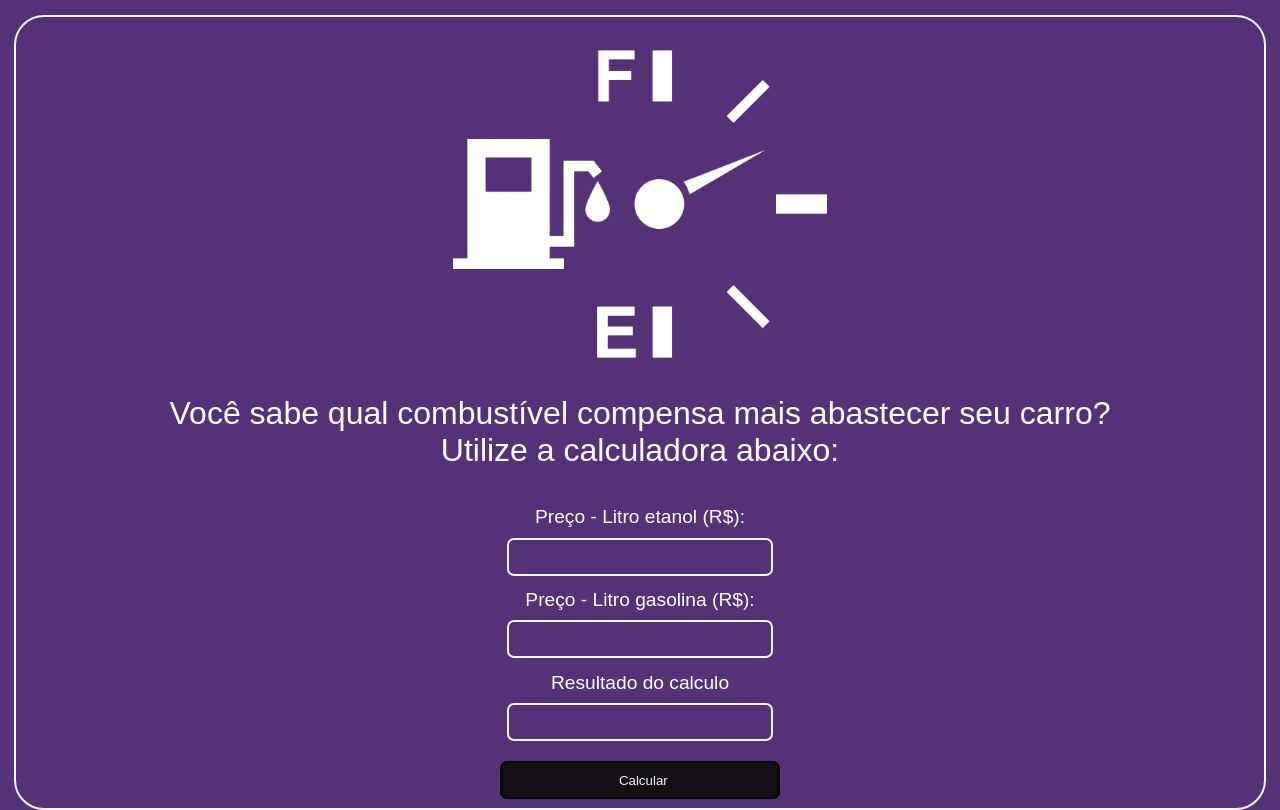
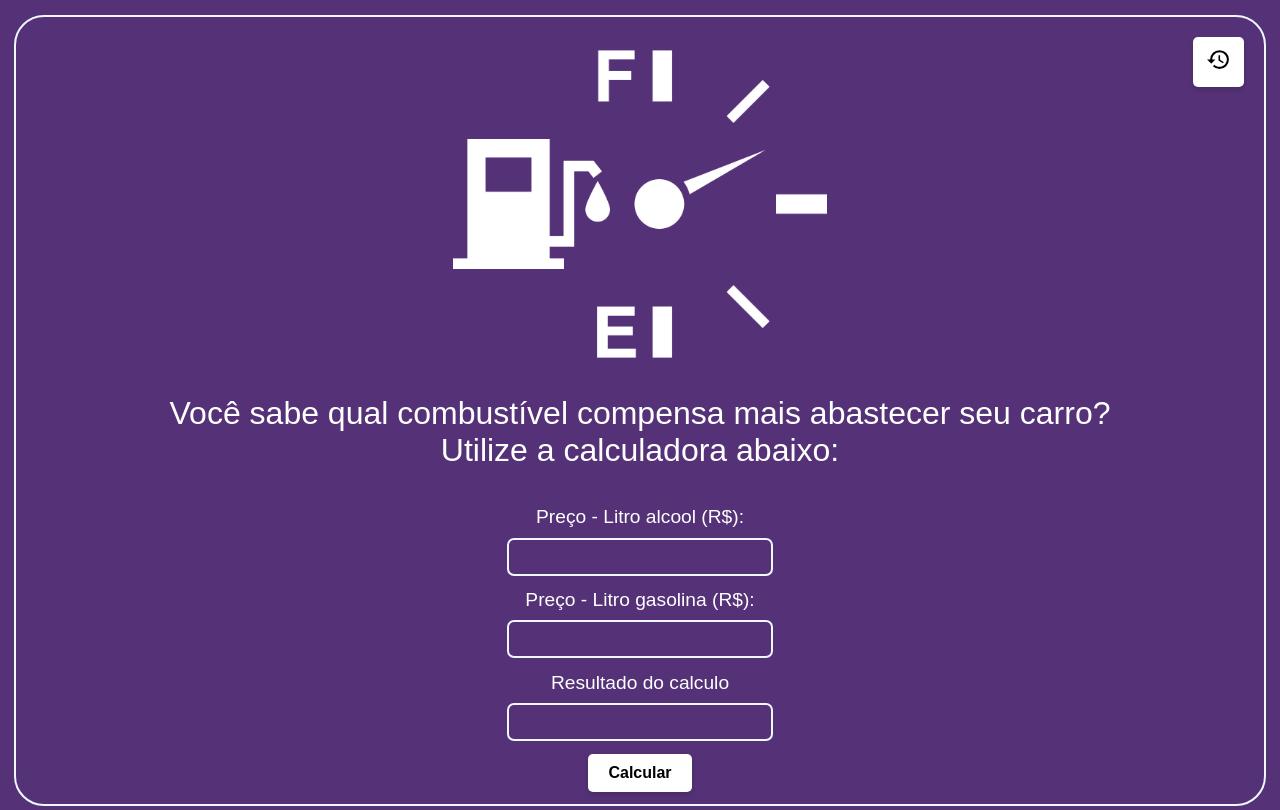
Before and after one commit to ErickSousa312/Calculadora-gasolina, a Next.js app: page / in a window 1280 px wide. Built offline with nearby package versions, Linux system fonts and the light colour scheme.

Commit message:
historico add
adicionado o histórico ao app

```diff
--- a/package.json
+++ b/package.json
@@ -14,6 +14,7 @@
     "eslint-config-next": "13.1.6",
     "next": "13.1.6",
     "react": "18.2.0",
-    "react-dom": "18.2.0"
+    "react-dom": "18.2.0",
+    "react-icons": "^4.7.1"
   }
 }
--- a/pages/index.js
+++ b/pages/index.js
@@ -4,33 +4,49 @@ import { Inter } from '@next/font/google'
 import styles from '@/styles/Home.module.css'
 import foto from '../public/img/foto-1.png'
 import { useState } from 'react'
+import { MdHistory } from 'react-icons/md';
+import Link from 'next/link'
 
 const inter = Inter({ subsets: ['latin'] })
 
 export default function Home() {
   const [dataForm, setDataForm] = useState({
-    etanol: '',
+    alcool: '',
     gasolina: '',
     resultado:''
   });
 
   const calculoRentabilidade = (al,ga) => {
-    const resultado = al/ga
-    if(al==0||ga==0){
-      return "Insira um valor valido"
-    }else if (resultado<0.7) {
-      return "álcool é a opção mais vantajosa"
-    }else {
-      return "gasolina é a opção mais vantajosa"
+    if (al==0||ga==0) {
+      return "Insira um valor válido"
     }
+      return (al / ga) < 0.7 ? "Álcool é a opção mais vantajosa" : "Gasolina é a opção mais vantajosa";
   }
 
-  const onChangeInput = e => setDataForm({ ...dataForm, [e.target.name]: e.target.value });
-  const sendNumber = async e => {
-    e.preventDefault()
-    setDataForm({...dataForm, resultado:calculoRentabilidade(dataForm.etanol,dataForm.gasolina)})
+  const onChangeInput = (event) => setDataForm({ ...dataForm, [event.target.name]: event.target.value });
 
+
+  const handleSubmit = async (e) => {
+    e.preventDefault();
+    const result1 = calculoRentabilidade(dataForm.alcool, dataForm.gasolina)
+    setDataForm({...dataForm, resultado:result1})
+    console.log(dataForm.alcool)
+    const a = await fetch('http://localhost:3002/historico/', {
+      method: 'POST',
+      headers: {
+        'Content-Type': 'application/json'
+      },
+      body: JSON.stringify({
+        numero1: dataForm.alcool,
+        numero2: dataForm.gasolina,
+        resultado: result1
+      })
+    })
+
+    const data  = await a.json()
+    console.log(data)
   }
+
 
   return (
     <>
@@ -49,11 +65,11 @@ export default function Home() {
           Utilize a calculadora abaixo:<br /><br />
         </h1>
 
-        <form onSubmit={sendNumber}>
+        <form onSubmit={handleSubmit}>
           <div className="fields">
             <div className="field name">
-              <label className={styles.fontLabel}>Preço - Litro etanol (R$):</label><br/>
-              <input className={styles.inputs} type="number" name="etanol"  onChange={onChangeInput} value={dataForm.etanol} />
+              <label className={styles.fontLabel}>Preço - Litro alcool (R$):</label><br/>
+              <input className={styles.inputs} type="number" name="alcool"  onChange={onChangeInput} value={dataForm.alcool} />
             </div>
           </div>
 
@@ -72,12 +88,13 @@ export default function Home() {
           </div>
 
           <div >
-            <button className={styles.buttonArea} type="submit">Calcular</button>
+            <button className={styles.btn2} type="submit">Calcular</button>
           </div>
         </form>
-
+        <Link className={styles.btn}  href="/historico">
+          <MdHistory size={25} />
+        </Link>
       </div>
-
     </>
   )
 }
--- /dev/null
+++ b/styles/Historico.module.css
@@ -0,0 +1,84 @@
+@import url('https://fonts.googleapis.com/css2?family=Poppins:wght@400;500;600;700&family=Ubuntu:wght@400;500;700&display=swap');
+
+.container {
+    max-width: 1200px;
+    margin: 30px 30px 30px 30px;
+  }
+
+  .title {
+    font-size: 48px;
+    font-weight: bold;
+    color: #f1f4f7;
+    text-align: center;
+    margin-bottom: 20px;
+    font-family: Arial, Helvetica, sans-serif;
+  }
+
+.iconBack{
+    margin-left: 20%;
+    margin-top: 20%;
+}
+  .btn {
+    display: inline-block;
+    padding: 6px 10px;
+    font-size: 20px;
+    font-weight: bold;
+    text-align: center;
+    color: #000000;
+    background-color: #ffffff;
+    border: none;
+    border-radius: 5px;
+    box-shadow: 0 3px 6px rgba(0, 0, 0, 0.16);
+    transition: all 0.2s ease-in-out;
+    position: absolute;
+    top: 1em;
+    left: 1em
+}
+.btn:hover {
+  background-color: #9815c0;
+  box-shadow: 0 6px 12px rgba(0, 0, 0, 0.24);
+  transform: translateY(-2px);
+}
+
+.btn:active {
+  background-color: #a687ad;
+  box-shadow: 0 1px 2px rgba(0, 0, 0, 0.16);
+  transform: translateY(0px);
+}
+
+.p{
+    font-family: 'Times New Roman', Times, serif;
+  }
+  .grid {
+    display: grid;
+    grid-template-columns: repeat(auto-fit, minmax(200px, 1fr));
+    grid-gap: 12px;
+  }
+
+  .item {
+    border-radius: 15px;
+    padding: 5px;
+    text-align: center;
+    background-color: #fff;
+    font-family:  'Franklin Gothic Medium', 'Arial Narrow', Arial, sans-serif;
+    font-weight: bold;
+  }
+
+  .item:hover {
+    background-color: #f2f2f2;
+  }
+
+  .link {
+    display: block;
+    margin-top: 10px;
+    text-align: center;
+    color: #0070f3;
+    text-decoration: none;
+  }
+
+
+  @media screen and (max-width: 600px) {
+    .btn{
+        top: 1.6em
+    }
+  }
--- a/styles/Home.module.css
+++ b/styles/Home.module.css
@@ -8,7 +8,77 @@
     border-color: aliceblue;
     margin: 15px 14px auto 14px;
     border-radius: 30px;
+    position: relative;
 }
+
+
+
+.btn {
+    display: inline-block;
+    padding: 10px 13px;
+    font-size: 20px;
+    font-weight: bold;
+    text-align: center;
+    color: #000000;
+    background-color: #ffffff;
+    border: none;
+    border-radius: 5px;
+    box-shadow: 0 3px 6px rgba(0, 0, 0, 0.16);
+    transition: all 0.2s ease-in-out;
+    position: absolute;
+    top: 1em;
+    right: 1em
+}
+.btn:hover {
+  background-color: #9815c0;
+  box-shadow: 0 6px 12px rgba(0, 0, 0, 0.24);
+  transform: translateY(-2px);
+}
+
+.btn:active {
+  background-color: #a687ad;
+  box-shadow: 0 1px 2px rgba(0, 0, 0, 0.16);
+  transform: translateY(0px);
+}
+.btn2 {
+    display: inline-block;
+    padding: 10px 20px;
+    font-size: 16px;
+    font-weight: bold;
+    text-align: center;
+    color: #000000;
+    background-color: #ffffff;
+    border: none;
+    border-radius: 5px;
+    box-shadow: 0 3px 6px rgba(0, 0, 0, 0.16);
+    transition: all 0.2s ease-in-out;
+    margin-bottom: 0.7em;
+}
+.btn2:hover {
+  background-color: #9815c0;
+  box-shadow: 0 6px 12px rgba(0, 0, 0, 0.24);
+  transform: translateY(-2px);
+}
+
+.btn2:active {
+  background-color: #a687ad;
+  box-shadow: 0 1px 2px rgba(0, 0, 0, 0.16);
+  transform: translateY(0px);
+
+}
+
+
+
+
+
+
+
+
+
+
+
+
+
 .responsive-image {
     width: 30%;
     height: auto;
@@ -85,6 +155,9 @@
         width: 80%;
         font-size: 1.2em;
     }
+    .btn{
+        padding: 6px 8px;
+    }
 }
 
 @media screen and (max-width: 400px) {
```
Also changed, not shown: pages/historico.js (added, +52 -0 lines), pages/calculadora.js (deleted), 1 other file (tests, documents, lock files or other folders).
